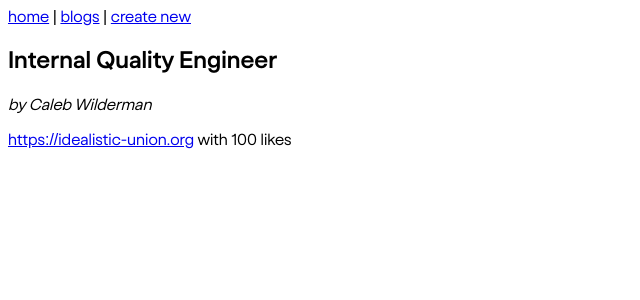
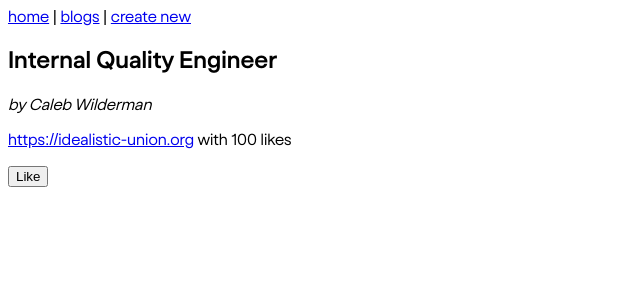
Before and after one commit to just-arizon/blogs-app-nextjs, a Next.js app: page /blogs/1 in a window 1280 px wide. Shown: the top 300 px of the page, without its empty margins (0-640 px from the left). Built offline with nearby package versions, Linux system fonts and the light colour scheme.

Commit message:
increment-likes-commit

```diff
--- a/app/actions/blog.ts
+++ b/app/actions/blog.ts
@@ -2,7 +2,7 @@
 
 
 import { redirect } from "next/navigation"
-import { addBlog } from "../services/blogs"
+import { addBlog, likeBlog } from "../services/blogs"
 import { revalidatePath } from "next/cache"
 
 export const createBlog = async(formData: FormData) => {
@@ -15,3 +15,9 @@
 revalidatePath("/blogs")
 redirect("/blogs")
 }
+
+export const toggleLike = async(formData: FormData) => {
+    const id = Number(formData.get("id"))
+    likeBlog(id)
+    revalidatePath(`/blogs/${id}`)
+}
--- a/app/blogs/[id]/page.tsx
+++ b/app/blogs/[id]/page.tsx
@@ -1,3 +1,5 @@
+
+import { toggleLike } from "@/app/actions/blog";
 import { getBlogById } from "@/app/services/blogs";
 import { notFound } from "next/navigation";
 
@@ -16,6 +18,11 @@
        <em>by {blog.author}</em>
 
        <p><a href={ blog.url }>{blog.url}</a> <span>with {blog.likes} likes</span></p>
+
+       <form action= { toggleLike }>
+        <input type="hidden" name="id" value={blog.id} />
+        <button type="submit">Like</button>
+       </form>
     </div>
 )
 
--- a/app/services/blogs.ts
+++ b/app/services/blogs.ts
@@ -36,3 +36,12 @@
  export const getBlogById = (id: number) => {
     return blogs.find((blog) => blog.id === id)
  }
+
+ export const likeBlog = (id : number ) => {
+    const blogs = getBlogs();
+    const blog = blogs.find( b => b.id === id )
+
+    if(blog) {
+         blog.likes = (blog.likes ?? 0) + 1
+    }
+ }
```
